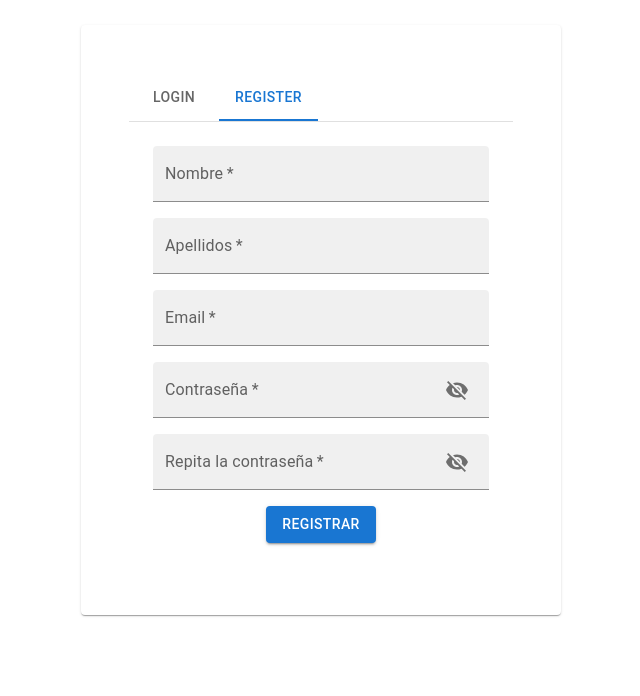
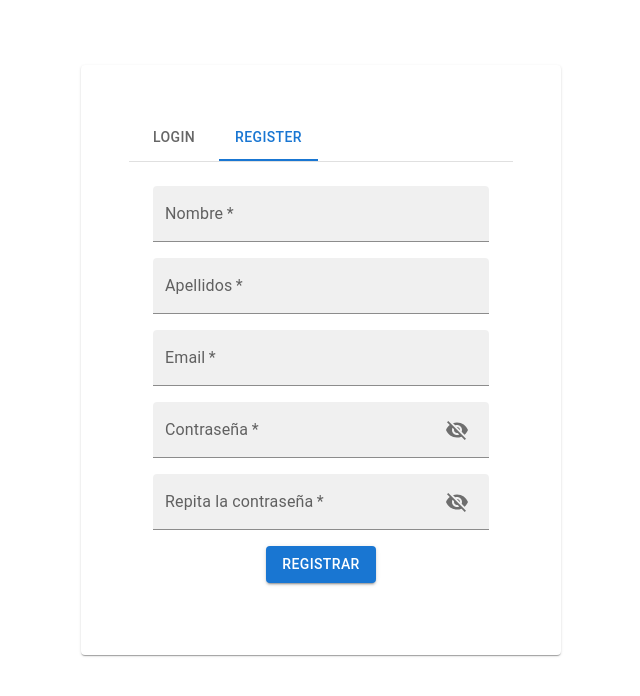
Before and after one commit to feljimgon1/sv-tech-web-ui, a React (Vite) app: page / in a window 1280 px wide. Shown: the top 696 px of the page, without its empty margins (319-959 px from the left). Built offline with nearby package versions, Linux system fonts and the light colour scheme.

Commit message:
Adjusted auth height

```diff
--- a/src/app/authentication-component/authentication-component.scss
+++ b/src/app/authentication-component/authentication-component.scss
@@ -1,7 +1,7 @@
 .authentication-container {
   width: 100vw;
-  min-height: 80vh;
-  min-height: 80dvh;
+  min-height: 9vh;
+  min-height: 90dvh;
   display: flex;
   justify-content: center;
   align-items: center;
```
